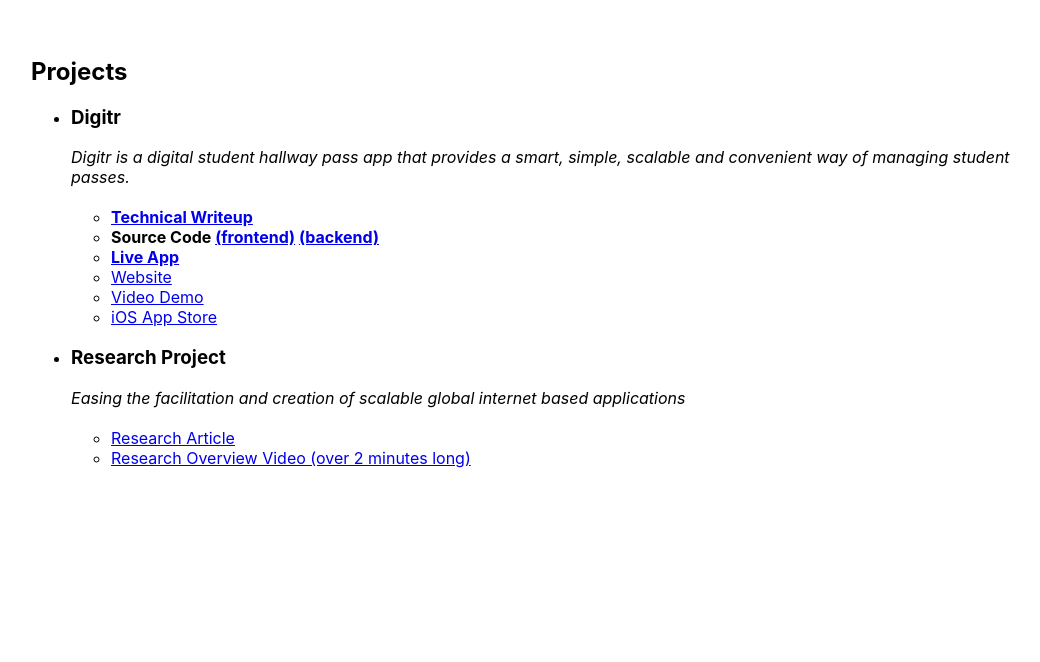
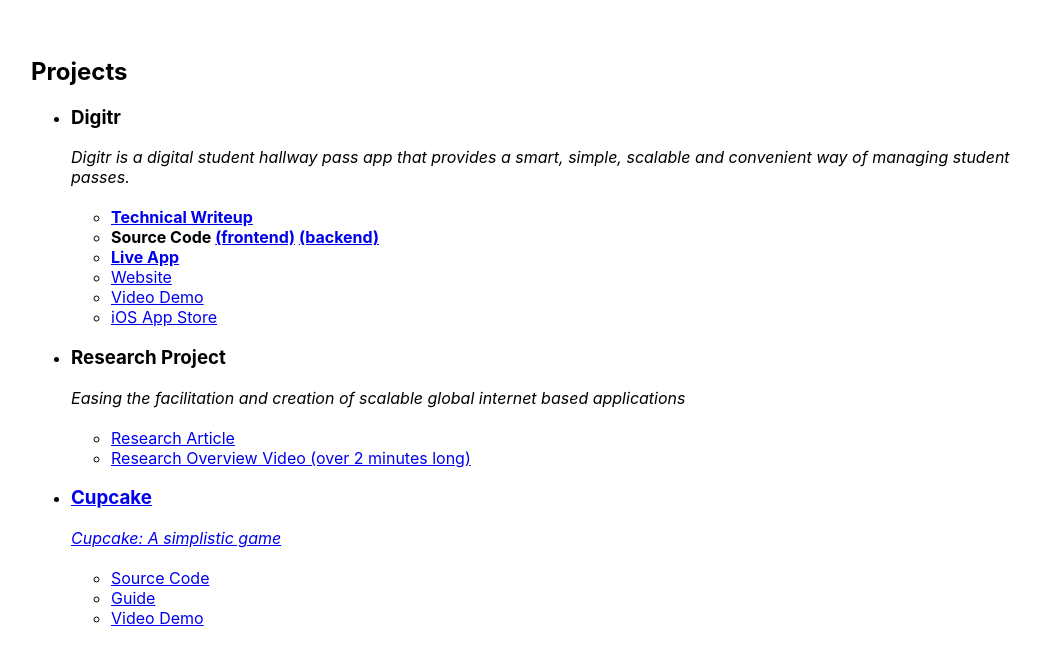
Before and after one commit to eado/mitmakerportfolio, a plain HTML site: page index.html in a window 1280 px wide. Shown: the part 114-776 px from the top of the page, without its empty margins (97-1137 px from the left). Drawn offline with Linux system fonts and the light colour scheme.

Commit message:
add tutorial to cupcake

```diff
--- a/index.html
+++ b/index.html
@@ -44,6 +44,16 @@
                 <li><a href="https://youtu.be/vQlizTr3UGQ">Research Overview Video (over 2 minutes long)</li>
             </ul>
         </li>
+        <li>
+            <h3>Cupcake</h3>
+            <i>Cupcake: A simplistic game</i>
+            <br><br>
+            <ul>
+                <li><a href="https://github.com/eado/Cupcake-WWDC">Source Code</a></li>
+                <li><a href="https://omarelamri.me/cupcake-guide/">Guide</a></li>
+                <li><a href="TutorialFull.mov">Video Demo</li>
+            </ul>
+        </li>
     </ul>
 </body>
 </html>
```
Also changed, not shown: 1 other file.
